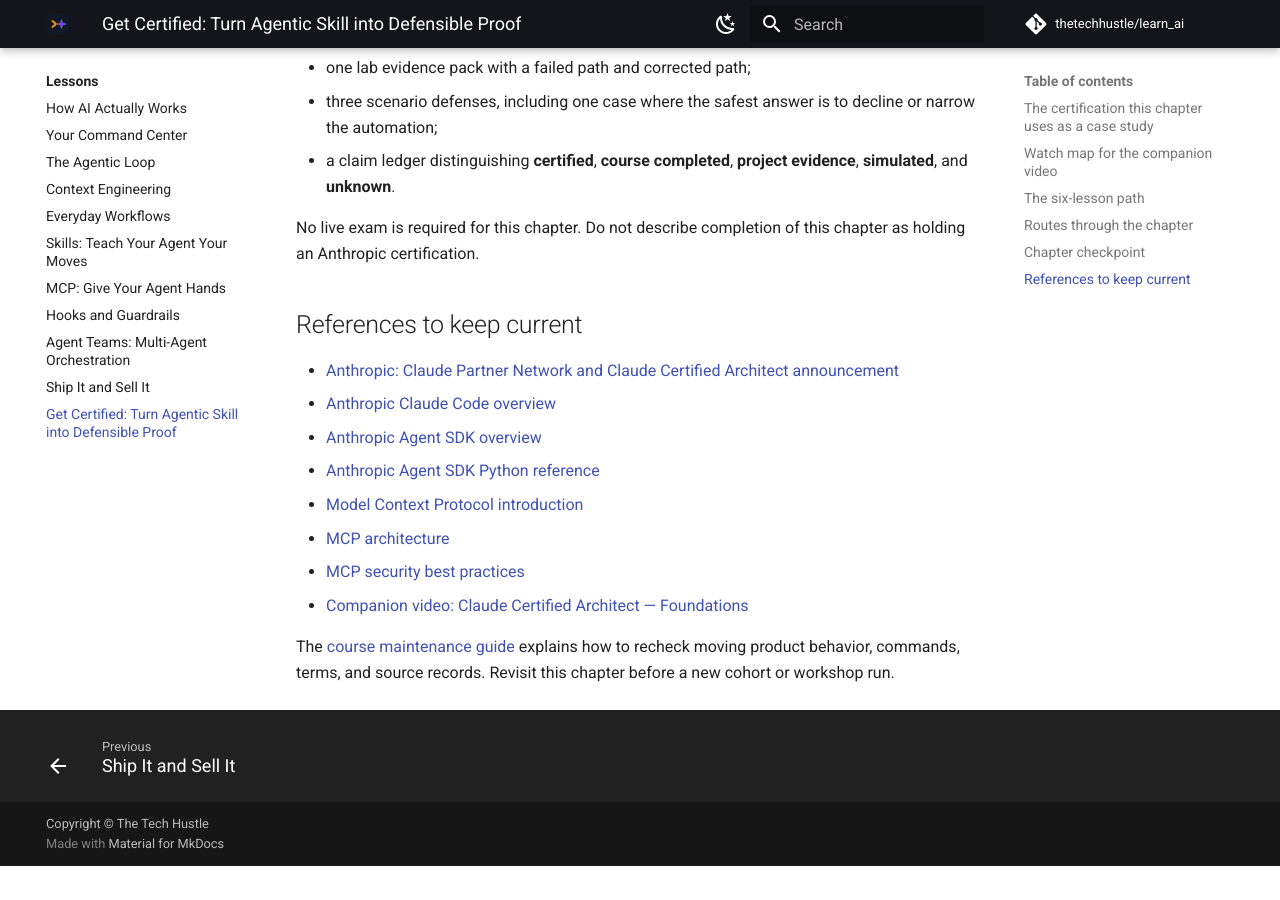
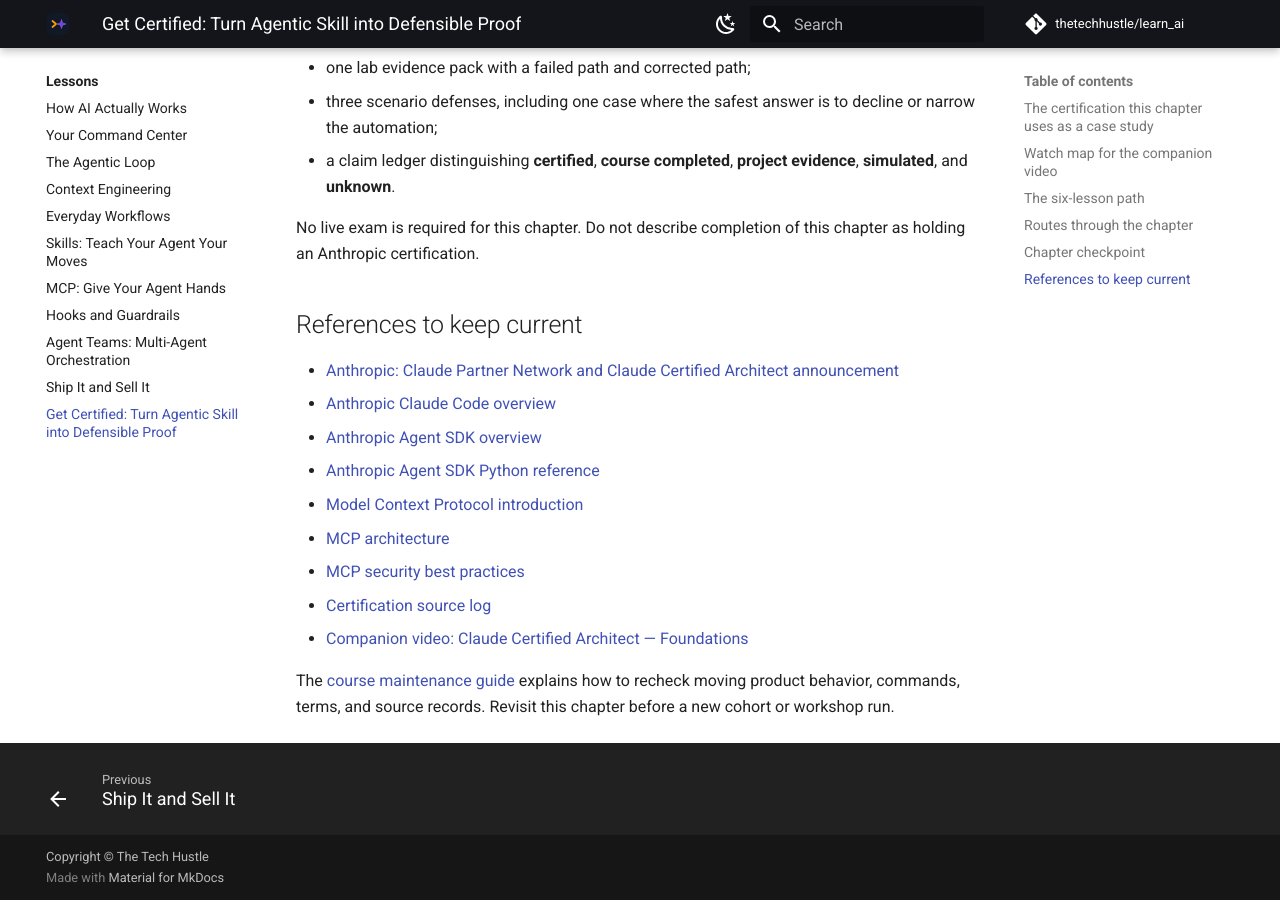
Before and after one commit to thetechhustle/learn_ai, an MkDocs documentation site: the page built from docs/lessons/12_get_certified/README.md, in a window 1280 px wide and 900 px high, scrolled down 3785 px. Built offline with MkDocs 1.6.1 and Material for MkDocs 9.7.7, drawn with Linux system fonts in a browser that asks for light colours; comment, search, counter and statistics services are not loaded; before the commit the page ends 4651 px from its top, so only the background shows below that.

Commit message:
Link Chapter 12 to its source review log

```diff
--- a/docs/lessons/12_get_certified/README.md
+++ b/docs/lessons/12_get_certified/README.md
@@ -121,6 +121,7 @@
 - [Model Context Protocol introduction](https://modelcontextprotocol.io/docs/getting-started/intro)
 - [MCP architecture](https://modelcontextprotocol.io/docs/learn/architecture)
 - [MCP security best practices](https://modelcontextprotocol.io/docs/tutorials/security/security_best_practices)
+- [Certification source log](../../course/certification-source-log.md)
 - [Companion video: Claude Certified Architect — Foundations](https://www.youtube.com/watch?v=reDRM0tqhNs)
 
 The [course maintenance guide](../../course/maintenance.md) explains how to
```
